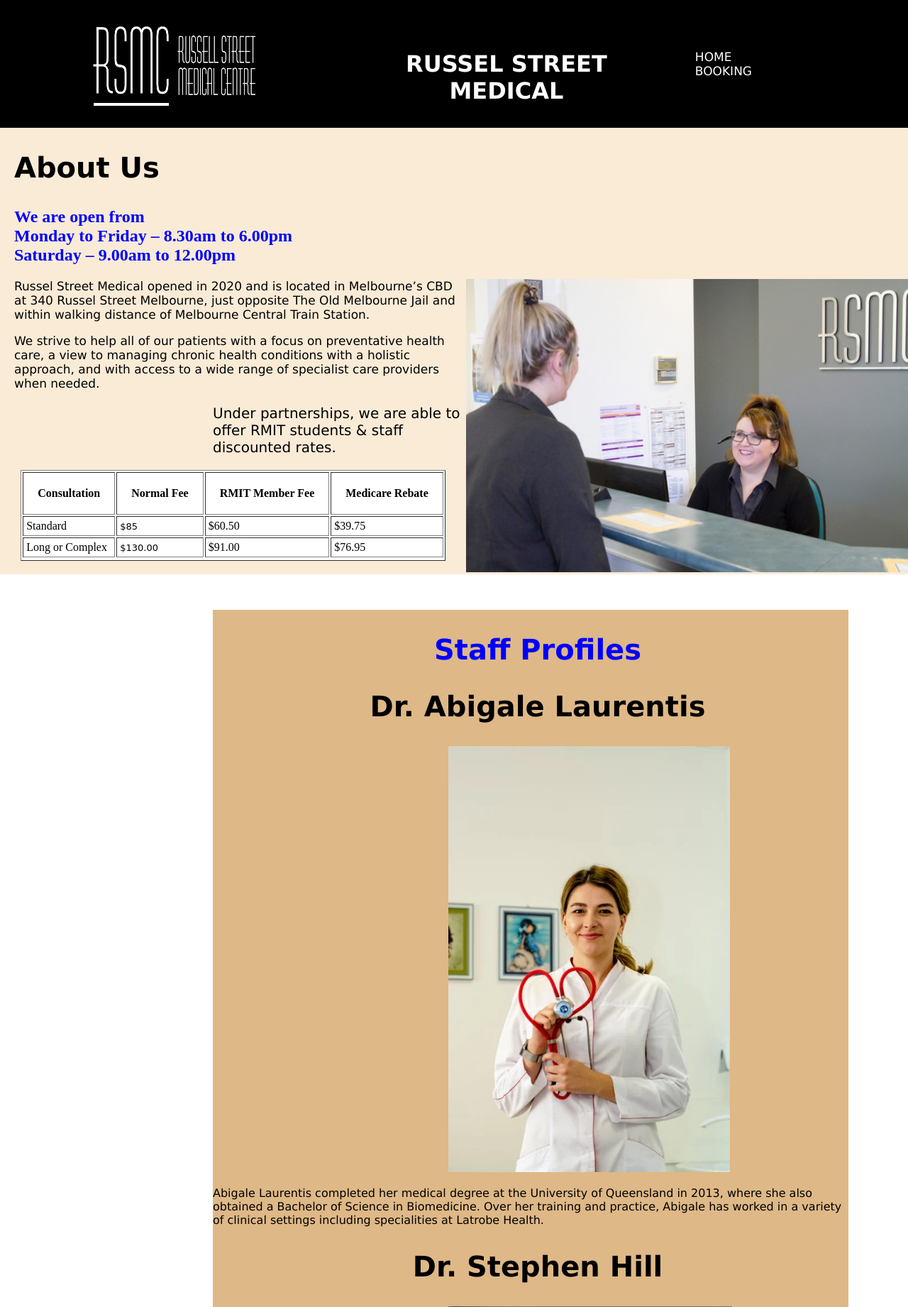
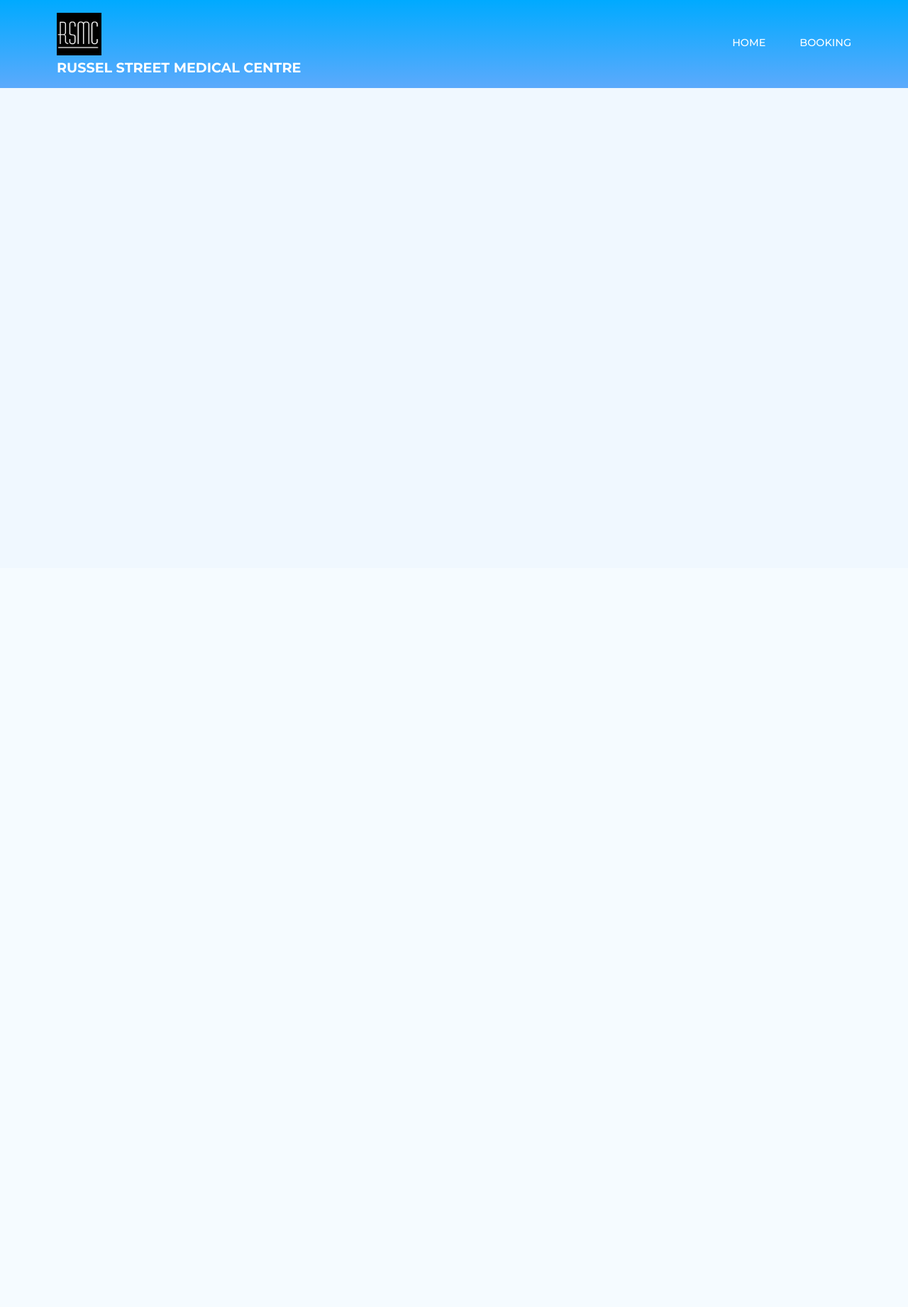
Before and after one commit to deyan-ardi/example-health-project, a PHP site: page /user/index in a window 1280 px wide. Shown: the top 1841 px of the page at 71% size. After the commit the page ends 124 px from the top, so only its background shows below. Run offline with PHP 8.4, Linux system fonts and the light colour scheme.

Commit message:
perbaikan

```diff
--- a/assets/css/guest/style.css
+++ b/assets/css/guest/style.css
@@ -1,206 +1,60 @@
-#heading1{
-    text-align:center;
-    padding-top: 50px;
-    margin-left:130px;
-    vertical-align: bottom;
-    margin-top: 10px;
-    color: white;
-}
-header{
-    display: flex;
-    font-family:Verdana, Geneva, Tahoma, sans-serif;
-    background-color: black;
-    justify-content: space-between;
-    align-items: center;
-    padding: 0px 10%;
+@import url('https://fonts.googleapis.com/css2?family=Montserrat:wght@400;500;600;700&display=swap');
+
+html, body {
+    font-family: "Montserrat", sans-serif;
+    background-color: aliceblue;
 }
 
-li,a {
-    font-family:Verdana, Geneva, Tahoma, sans-serif;
-    color: white;
-    font-weight: 500;
-    font-size: 17px;
-    text-decoration: none;
-}
-.logo {
-    cursor: pointer;
-}
-.nav_link {
-    list-style: none;
-}
- .nav_link li {
-    display: inline-block;
-    padding: 0px 20px;
- }
- .nav_link a {
-    transition:1s
- }
- .nav_link li a:hover {
-    color: #00889a;
- }
-
- .about_us {
-    background-color: antiquewhite;
-    display: flow-root;
- }
- #aboutus{
-    text-align: left;
-    font-family:Verdana, Geneva, Tahoma, sans-serif;
-    font-size: 40px;
-    margin-left: 20px;
- }
- #dat {
-    margin-left: 20px;
-    color: blue;
-
- }
- .about_img {
-    float: right;
-
- }
- #paraboutus {
-    font-family:Verdana, Geneva, Tahoma, sans-serif;
-    font-size: 17px;
-   margin-left: 20px;
- }
- #last_p {
-    font-family:Verdana, Geneva, Tahoma, sans-serif;
-    font-size: 20px;
-   margin-left: 300px;
- }
- table{
-    margin: auto;
-    margin-bottom: 19px;
-    background-color: white;
-}
-th{
-    padding: 20px;
-}
-td{
-    padding:4px;
-}
-#td1{
-    font-family:Comic Sans MS;
-    font-size: 13px;
+* {
+    padding: 0;
+    margin: 0;
+    box-sizing: border-box;
 }
 
-.container{
-    display: flow-root;
-    background-color: whitesmoke
-    margin
+header {
+    display: flex;
+    align-items: center;
+    justify-content: space-between;
+    padding: 1.1rem 5rem;
+    background: linear-gradient(180deg, #00AAFF 0%, #5caafc 100%);
+}
+
+.brand .row {
+    text-decoration: none;
+    font-size: 1.2rem;
+    font-weight: 600;
+    color: #fff;
+}
+
+ul {
+    display: flex;
+    flex-direction: row;
+}
+
+li {
+    list-style-type: none;
+    margin-left: 3rem;
+}
+
+li>a {
+    text-decoration: none;
+    color: #fff;
+    font-size: 0.9rem;
+    font-weight: 500;
+}
 
 
+li::after {
+    content: '';
+    width: 0rem;
+    height: 0.15rem;
+    background-color: #fff;
+    display: block;
+    border-radius: 0.2rem;
+    margin: 0.2rem auto 0 auto;
+    transition: all 0.3s ease-in-out;
 }
 
-#staffprofiles {
-    text-align: center;
-    font-family:Verdana, Geneva, Tahoma, sans-serif;
-    font-size: 40px;
-    margin-left: 20px;
-    color: blue
-
-
+li:hover::after {
+    width: 2rem;
 }
-#staff_name {
-    text-align: center;
-    font-family:Verdana, Geneva, Tahoma, sans-serif;
-    font-size: 40px;
-    margin-left: 20px;
-}
-.staff_profiles{
-	display: flow-root;
-	width: 70%;
-    margin-top: 50px;
-    margin-left: 300px;
-    margin-bottom: 40px;
-    background-color:#DEB887;
-}
-
-.staff_img{
-	width: auto;
-	height: 600px;
-    margin-left: 37%;
-
-}
-.staff_description p{
-    font-family:Verdana, Geneva, Tahoma, sans-serif;
-    font-size: 14 ;
-    justify-content: space-around;
-}
-
-.service{
-    background-color: antiquewhite;
-}
-#service_area {
-    margin-top: 50px;
-    text-align: center;
-    font-family:Verdana, Geneva, Tahoma, sans-serif;
-    font-size: 40px;
-    margin-left: 20px;
-
-}
-
-.google{
-    margin-left: 40%;
-}
-
-#service_p1 {
-    font-family:Verdana, Geneva, Tahoma, sans-serif;
-    font-size: 15px;
-    margin-left: 35%;
-
-}
-
-body {
-    margin:auto;
-    background-color: white;
-}
-
-#bookingform {
-    text-align: center;
-    font-family:Verdana, Geneva, Tahoma, sans-serif;
-    font-size: 40px;
-    margin-left: 20px;
-
-}
-form {
-	display: flex;
-    background-color: antiquewhite;
-	flex-direction: column;
-	justify-content: center;
-	align-items: center;
-    margin-left: 20px;
-
-}
-input{
-	font-size: 26px;
-	line-height: 35px;
-	width: 300px;
-	border: none;
-	border-bottom: 2px solid #blue;
-}
-.btn-form{
-	width: 200px;
-	height: 60px;
-	border-radius: 8px;
-	color: black;
-    background: white;
-	font-size: 28px;
-    margin-left: 45%;
-    margin-top: 100px;
-    margin-bottom: 50px;
-
-}
-.btn-form a:hover {
-    color: #00889a;
-
-}
-footer {
-    overflow: auto;
-    clear: both;
-    position: relative;
-    background-color: black;
-    color: white;
-    font-family:Verdana, Geneva, Tahoma, sans-serif;
-    text-align: center;
-}
--- a/user/component/_footer.php
+++ b/user/component/_footer.php
@@ -1,8 +1,8 @@
-    <footer>
+    <!-- <footer>
         Contact Details Information :
         <p>Telephone (02) 6331 2266 </p>
         <p>Fax Number (02) 6332 1020 </p>
         &copy 2022: KETUT ARI SASTRA WIBAWA S3758256
         </div>
     </footer>
-    <script script src="../assets/js/guest/script.js"></script>
+    <script script src="../assets/js/guest/script.js"></script> -->
--- a/user/component/_navbar.php
+++ b/user/component/_navbar.php
@@ -1,8 +1,13 @@
  <header>
-     <img src="../assets/img/logo.jpeg" height="180" width="250" align="left" alt="logo">
-     <h1 id="heading1">RUSSEL STREET MEDICAL <br> </h1>
+     <div class="brand">
+         <div class="row">
+             <a href="#"><img src="../assets/img/logo-text-less.jpeg" height="60px" alt="logo"></a>
+             <h4>RUSSEL STREET MEDICAL CENTRE</h4>
+         </div>
+     </div>
+
      <nav>
-         <ul class="nav_link">
+         <ul>
              <li><a href="index">HOME</a></li>
              <li><a href="booking">BOOKING</a></li>
          </ul>
--- a/user/index.php
+++ b/user/index.php
@@ -8,7 +8,7 @@
 
 <body>
     <?php include('component/_navbar.php') ?>
-    <main>
+    <!-- <main>
         <section class="about_us">
             <h1 id="aboutus">About Us</h1>
             <h1 id="dat">We are open from <br>
@@ -99,7 +99,7 @@
 
 
         </section>
-    </main>
+    </main> -->
     <?php include('component/_footer.php') ?>
 </body>
 
```
Also changed, not shown: assets/img/logo-text-less.jpeg (added).
